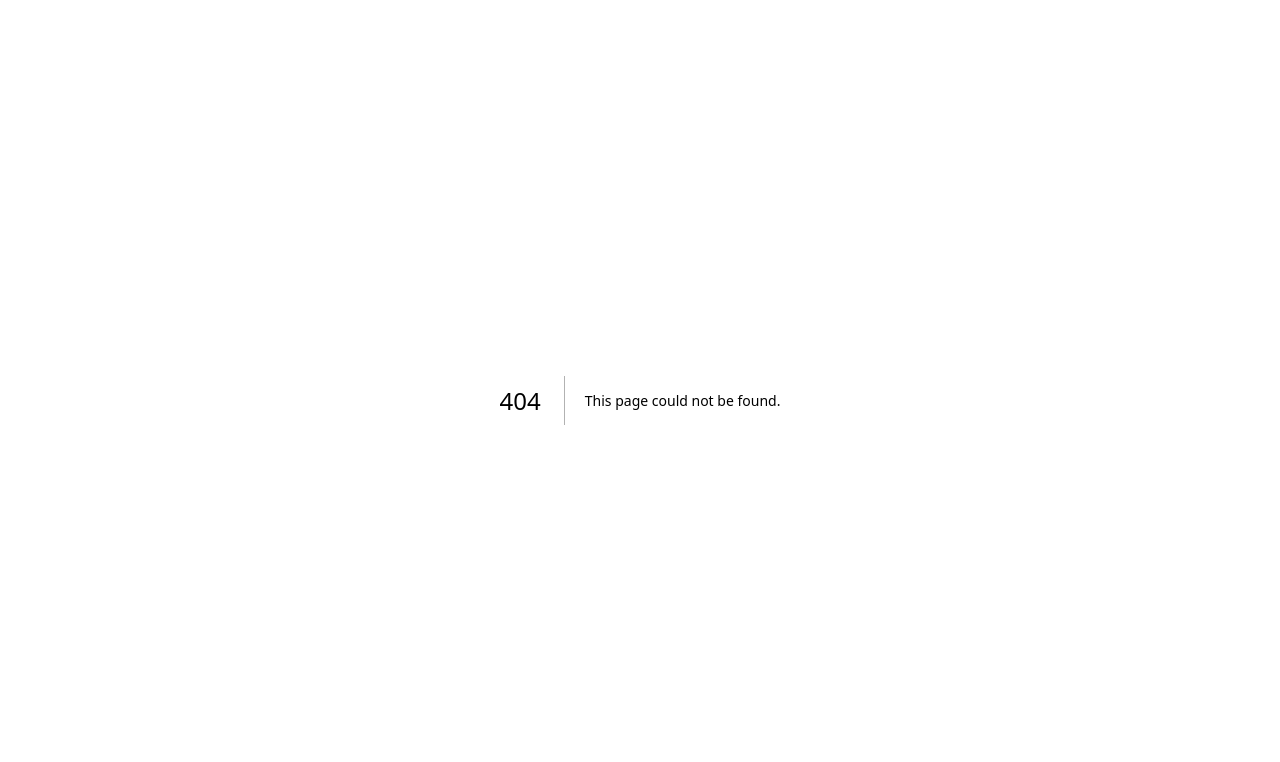
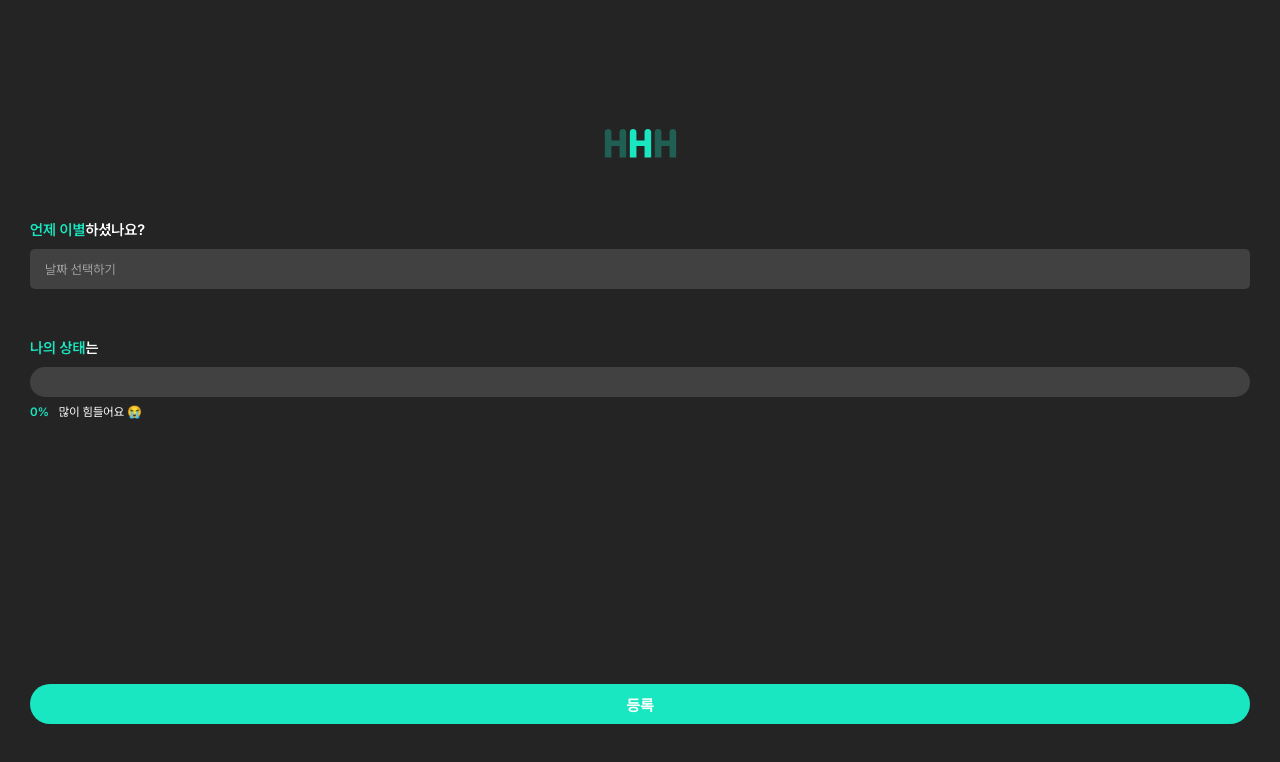
Before and after one commit to Hurts-Hearts-Healing/HHH_FE, a Next.js app: page /signup/detail in a window 1280 px wide. Before the commit this address had no page. Shown: the top 762 px of the page. Built offline with nearby package versions, Linux system fonts and the light colour scheme.

Commit message:
feat :: 현재 상태 페이지 퍼블리싱

```diff
--- /dev/null
+++ b/src/app/signup/detail/page.tsx
@@ -0,0 +1,143 @@
+"use client"
+
+import styled from "styled-components"
+import Image from "next/image";
+import Logo from "../../../assets/imgs/logo.svg";
+import { useState, useEffect } from "react";
+import BottomSheet from "@/components/auth/bottomSheet";
+import AuthButton from "@/components/auth/button";
+import ProgressBar from "@/components/progressBar";
+
+export default function SignUpDetail() {
+    const [percent, setPercent] = useState<number>(0);
+    const [isPartingActive, setIsPartingActive] = useState<boolean | null>(null);
+
+    useEffect(() => {
+        setIsPartingActive(false);
+    }, []);
+
+    if (isPartingActive === null) {
+        return null;
+    }
+
+    const getStateMessage = (percent: number) => {
+        if (percent === 100) return "완벽히 회복했어요 😊";
+        if (percent >= 90) return "거의 다 회복했어요 🙂";
+        if (percent >= 60) return "힘들지만 조금씩 나아지고 있어요 🙃";
+        if (percent >= 30) return "아직은 슬퍼요 😢";
+        return "많이 힘들어요 😭";
+    }
+
+    return (
+        <Wrapper>
+            <Image src={Logo} alt="HHH" style={{width: 75, marginTop: 117}}/>
+            <InputsWrapper>
+                <InputWrapper>
+                    <Label>
+                        <p className="color">언제 이별</p>
+                        <p>하셨나요?</p>
+                    </Label>
+                    <PartingInput
+                        $isPartingActive={isPartingActive}
+                        onClick={() => setIsPartingActive(true)}
+                        tabIndex={0}
+                    >
+                        날짜 선택하기
+                    </PartingInput>
+                </InputWrapper>
+                <InputWrapper>
+                    <Label>
+                        <p className="color">나의 상태</p>
+                        <p>는</p>
+                    </Label>
+                    <ProgressBarWrapper>
+                        <ProgressBar percent={percent} setPercent={setPercent}/>
+                        <StateWrapper>
+                            <p className="percent">{percent}%</p>
+                            <p>{getStateMessage(percent)}</p>
+                        </StateWrapper>
+                    </ProgressBarWrapper>
+                </InputWrapper>
+            </InputsWrapper>
+            <ButtonWrapper>
+                <AuthButton text="등록"/>
+            </ButtonWrapper>
+            {isPartingActive && <BottomSheet onClose={() => setIsPartingActive(false)}/>}
+        </Wrapper>
+    )
+}
+
+const Wrapper = styled.div`
+    width: 100vw;
+    padding: 0px 30px;
+    display: flex;
+    flex-direction: column;
+    align-items: center;
+    height: 100vh;
+`;
+
+const InputsWrapper = styled.div`
+    display: flex;
+    flex-direction: column;
+    width: 100%;
+    margin-top: 45px;
+    gap: 50px;
+`;
+
+const Label = styled.div`
+    display: flex;
+    align-items: center;
+    font-size: 15px;
+    font-weight: 600;
+    .color {
+        color: #18E7C1;
+    }
+`;
+
+const InputWrapper =styled.div`
+    display: flex;
+    flex-direction: column;
+    gap: 10px;
+`;
+
+const PartingInput = styled.div<{$isPartingActive: boolean}>`
+    display: flex;
+    align-items: center;
+    width: 100%;
+    background-color: #414142;
+    font-size: 13px;
+    height: 40px;
+    padding-left: 15px;
+    border-radius: 5px;
+    color: rgba(255, 255, 255, 0.5);
+    border: ${({ $isPartingActive }) => ($isPartingActive ? "1px solid #18E7C1" : "")};
+`;
+
+const ButtonWrapper = styled.div`
+    display: flex;
+    flex-direction: column;
+    align-items: center;
+    gap: 10px;
+    width: 100%;
+    margin-top: auto;
+    margin-bottom: 76px;
+`;
+
+const ProgressBarWrapper = styled.div`
+    display: flex;
+    flex-direction: column;
+    gap: 8px;
+`;
+
+const StateWrapper = styled.div`
+    display: flex;
+    align-items: center;
+    gap: 10px;
+    > p {
+        font-size: 12px;
+    }
+    .percent {
+        color: #18E7C1;
+        font-weight: 600;
+    }
+`;
--- /dev/null
+++ b/src/components/progressBar.tsx
@@ -0,0 +1,63 @@
+"use client"
+
+import { useRef } from "react";
+import styled from "styled-components"
+
+interface ProgressBarProps {
+    percent: number;
+    setPercent: (percent: number) => void;
+}
+
+export default function ProgressBar({percent, setPercent}: ProgressBarProps) {
+    const barRef = useRef<HTMLDivElement>(null)
+
+    const updatePercent = (clientX: number) => {
+        if (!barRef.current) return;
+        const bar = barRef.current;
+        const barRect = bar.getBoundingClientRect();
+        const newPercent = Math.min(
+            Math.max(0, Math.floor(((clientX - barRect.left) / barRect.width) * 100)),
+            100
+        );
+        setPercent(newPercent);
+    };
+
+    const handleTouchStart = (e: React.TouchEvent<HTMLDivElement>) => {
+        updatePercent(e.touches[0].clientX);
+
+        const handleTouchMove = (moveEvent: TouchEvent) => {
+            moveEvent.preventDefault();
+            updatePercent(moveEvent.touches[0].clientX);
+        };
+
+        const handleTouchEnd = () => {
+            document.removeEventListener("touchmove", handleTouchMove);
+            document.removeEventListener("touchend", handleTouchEnd);
+        };
+
+        document.addEventListener("touchmove", handleTouchMove, { passive: false });
+        document.addEventListener("touchend", handleTouchEnd);
+    };
+
+    return (
+        <ProgressBarWrapper ref={barRef} onTouchStart={handleTouchStart}>
+            <BarFill style={{ width: `${percent}%` }} />
+        </ProgressBarWrapper>
+    );
+}
+
+const ProgressBarWrapper = styled.div`
+    width: 100%;
+    height: 30px;
+    background-color: #414142;
+    border-radius: 30px;
+    position: relative;
+    cursor: pointer;
+    touch-action: none;
+`;
+
+const BarFill = styled.div`
+    height: 100%;
+    background-color: #18E7C1;
+    border-radius: 30px;
+`;
```
Also changed, not shown: src/app/login/page.tsx (+12 -1 lines), src/app/signup/page.tsx (+2 -5 lines).
